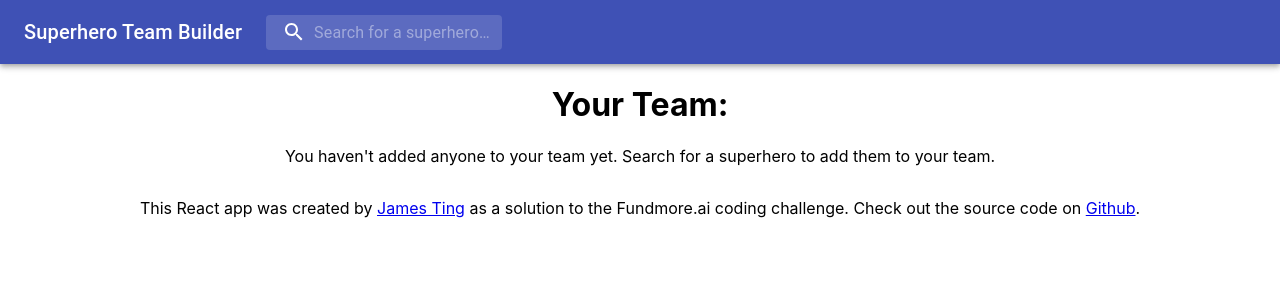
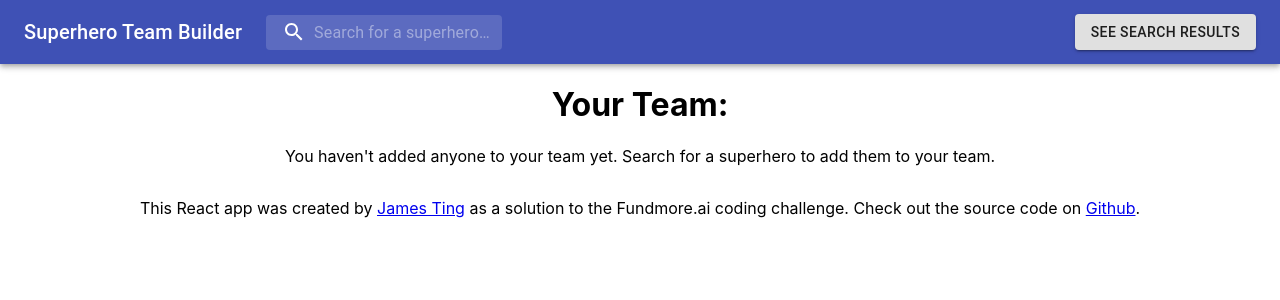
Before and after one commit to jamesbting/fundmore-challenge, a React (Create React App) app: page / in a window 1280 px wide. Shown: the top 300 px of the page. Built offline with nearby package versions, Linux system fonts and the light colour scheme.

Commit message:
Added functionality for a change view button

```diff
--- a/src/Components/Result/Result.jsx
+++ b/src/Components/Result/Result.jsx
@@ -3,7 +3,6 @@ import React from "react";
 import Paper from "@material-ui/core/Paper";
 
 import ResultItem from "./ResultItem/ResultItem";
-import "./Result.css";
 
 const API_KEY = 3001192003309876; // my own api key - replace it with your own API Key
 
@@ -35,6 +34,12 @@ export default class Result extends React.Component {
   //function that takes as input a string that represents a query
   callAPI(query) {
     this.setState({ results: [] }); //empty the previous results
+
+    //if the query is the empty string, do not call the api, and instead do nothing
+    if (query === "") {
+      return;
+    }
+
     //clean the query to remove spaces and encode them properly as URLs, no need to sanitize the input because the React DOM already does that for us
     //https://reactjs.org/docs/introducing-jsx.html#jsx-prevents-injection-attacks
     const cleanedQuery = query.replace(" ", "%20");
--- a/src/Components/SuperHeroApp.jsx
+++ b/src/Components/SuperHeroApp.jsx
@@ -9,6 +9,8 @@ import Result from "./Result/Result";
 import CreditBox from "./CreditBox/CreditBox";
 
 import "./SuperHeroApp.css";
+
+//TO DO: ADD A BUTTON TO CHANGE TO THE SEARCH RESULTS AND THE TEAM VIEW
 
 export default class SuperHeroApp extends React.Component {
   constructor() {
@@ -25,6 +27,7 @@ export default class SuperHeroApp extends React.Component {
     this.onChangeQueryHandler = this.onChangeQueryHandler.bind(this);
     this.onAddToTeamHandler = this.onAddToTeamHandler.bind(this);
     this.removeFromTeamHandler = this.removeFromTeamHandler.bind(this);
+    this.changeViewHandler = this.changeViewHandler.bind(this);
   }
 
   //check if the props has changed (the current query and/or the team), and if so
@@ -76,6 +79,10 @@ export default class SuperHeroApp extends React.Component {
     }));
   };
 
+  changeViewHandler = () => {
+    this.setState((prevState) => ({ showingTeam: !prevState.showingTeam }));
+  };
+
   render() {
     const team = this.state.team;
     const showingTeam = this.state.showingTeam;
@@ -83,7 +90,11 @@ export default class SuperHeroApp extends React.Component {
       return (
         <>
           {/* Make the top bar element */}
-          <TopBar changeQueryHandler={this.onChangeQueryHandler}></TopBar>
+          <TopBar
+            changeQueryHandler={this.onChangeQueryHandler}
+            changeViewHandler={this.changeViewHandler}
+            message={"See search results"}
+          ></TopBar>
           {/* return the super hero details page */}
           <div className="appContainer">
             <div className="teamContainer">
@@ -93,8 +104,6 @@ export default class SuperHeroApp extends React.Component {
               ></Team>
             </div>
             {/* Credit box */}
-          </div>
-          <div className="bottomContainer">
             <CreditBox></CreditBox>
           </div>
         </>
@@ -103,7 +112,11 @@ export default class SuperHeroApp extends React.Component {
       return (
         <>
           {/* Make the top bar element */}
-          <TopBar changeQueryHandler={this.onChangeQueryHandler}></TopBar>
+          <TopBar
+            changeQueryHandler={this.onChangeQueryHandler}
+            changeViewHandler={this.changeViewHandler}
+            message={"See your team"}
+          ></TopBar>
           {/* return the super hero details page */}
           <div className="appContainer">
             <div className="resultsContainer">
@@ -113,8 +126,6 @@ export default class SuperHeroApp extends React.Component {
               ></Result>
             </div>
             {/* Credit box */}
-          </div>
-          <div className="bottomContainer">
             <CreditBox></CreditBox>
           </div>
         </>
--- a/src/Components/TopBar/TopBar.jsx
+++ b/src/Components/TopBar/TopBar.jsx
@@ -10,6 +10,7 @@ import Toolbar from "@material-ui/core/Toolbar";
 import Typography from "@material-ui/core/Typography";
 import InputBase from "@material-ui/core/InputBase";
 import SearchIcon from "@material-ui/icons/Search";
+import Button from "@material-ui/core/Button";
 
 //styles for the bar
 const useStyles = makeStyles((theme) => ({
@@ -69,6 +70,11 @@ export default function TopBar(props) {
     changeQuery(event);
   };
 
+  const changeViewHandler = () => {
+    const changeView = props.changeViewHandler;
+    changeView();
+  };
+
   const classes = useStyles();
 
   return (
@@ -94,6 +100,9 @@ export default function TopBar(props) {
             />
           </div>
           <div className={classes.grow} />
+          <Button onClick={() => changeViewHandler()} variant="contained">
+            {props.message}
+          </Button>
         </Toolbar>
       </AppBar>
     </div>
```
Also changed, not shown: src/Components/Result/Result.css (deleted), 1 other file (tests, documents, lock files or other folders).
